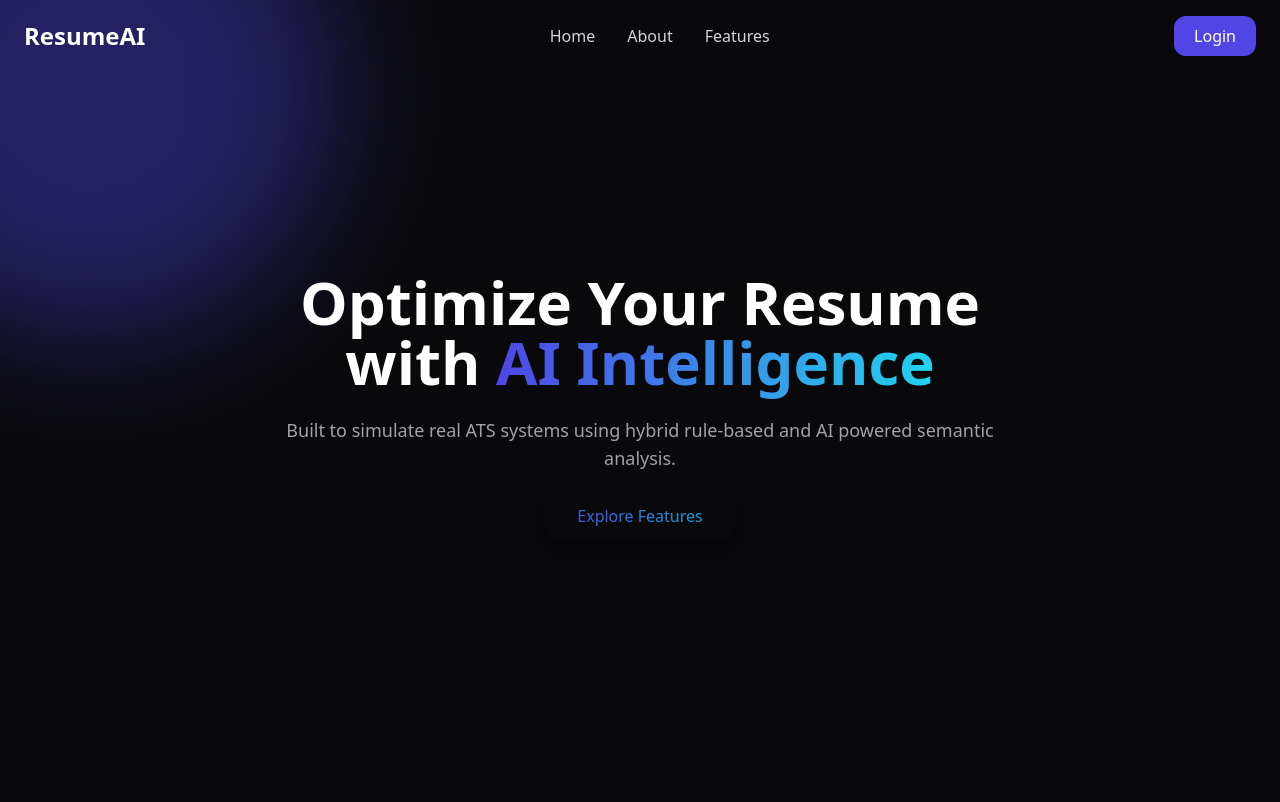
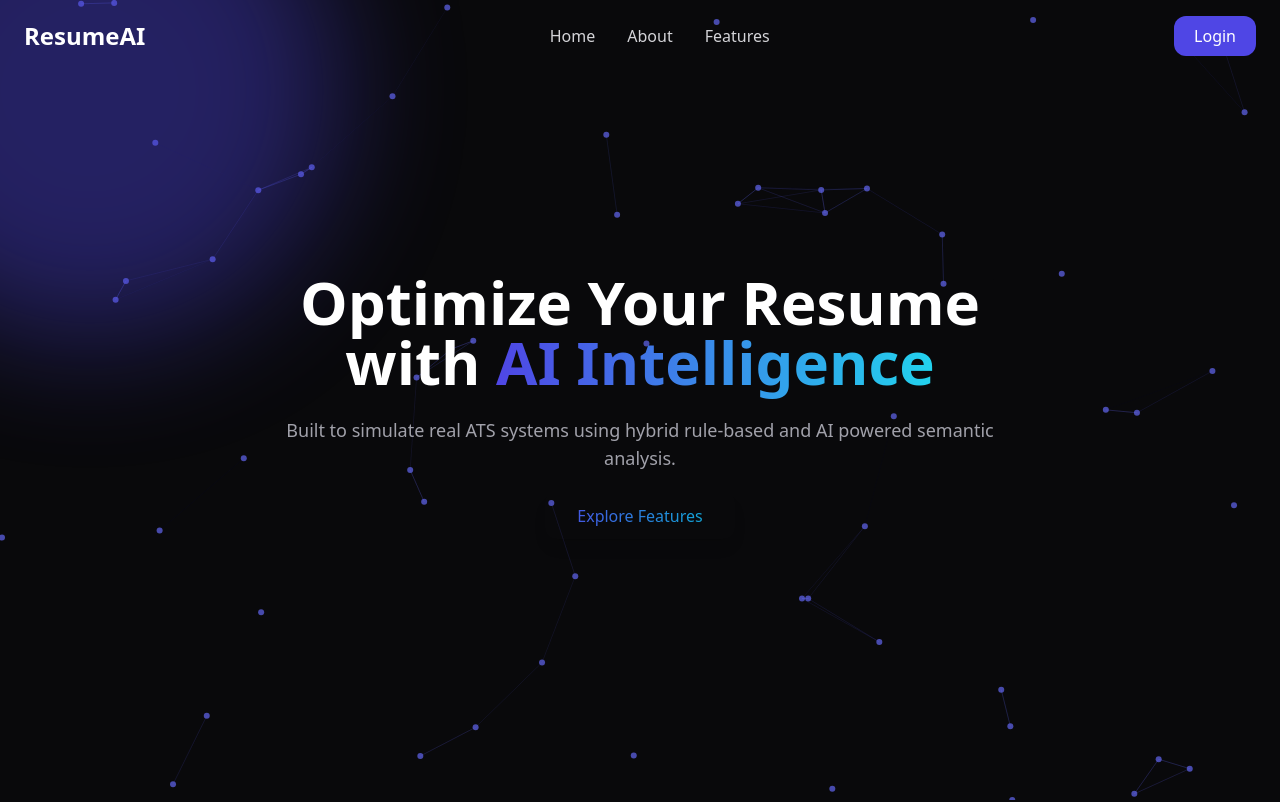
Before and after one commit to malhar-paradkar/ai-resume-analyzer, a React (Vite) app in the folder client/: page / in a window 1280 px wide. Shown: the top 802 px of the page. Built offline with nearby package versions, Linux system fonts and the light colour scheme.

Commit message:
fix(ui): properly initialize tsparticles engine for React 18 compatibility

```diff
--- a/client/src/components/ParticlesBackground.jsx
+++ b/client/src/components/ParticlesBackground.jsx
@@ -1,27 +1,42 @@
-import { useCallback } from "react";
+import { useEffect, useState } from "react";
 import Particles from "@tsparticles/react";
+import { initParticlesEngine } from "@tsparticles/react";
 import { loadSlim } from "@tsparticles/slim";
 
 const ParticlesBackground = () => {
-  const particlesInit = useCallback(async (engine) => {
-    await loadSlim(engine);
+  const [init, setInit] = useState(false);
+
+  useEffect(() => {
+    initParticlesEngine(async (engine) => {
+      await loadSlim(engine);
+    }).then(() => {
+      setInit(true);
+    });
   }, []);
+
+  if (!init) return null;
 
   return (
     <Particles
       id="tsparticles"
-      init={particlesInit}
       options={{
         background: { color: "transparent" },
         particles: {
-          number: { value: 40 },
-          size: { value: 2 },
-          move: { enable: true, speed: 0.3 },
-          opacity: { value: 0.2 },
-          color: { value: "#6366F1" }
-        }
+          number: { value: 60 },
+          size: { value: 3 },
+          move: { enable: true, speed: 0.5 },
+          opacity: { value: 0.7 },
+          color: { value: "#6366F1" },
+          links: {
+            enable: true,
+            distance: 120,
+            color: "#6366F1",
+            opacity: 0.2,
+            width: 1,
+          },
+        },
       }}
-      className="absolute inset-0 -z-10"
+      className="absolute inset-0 z-0"
     />
   );
 };
```
